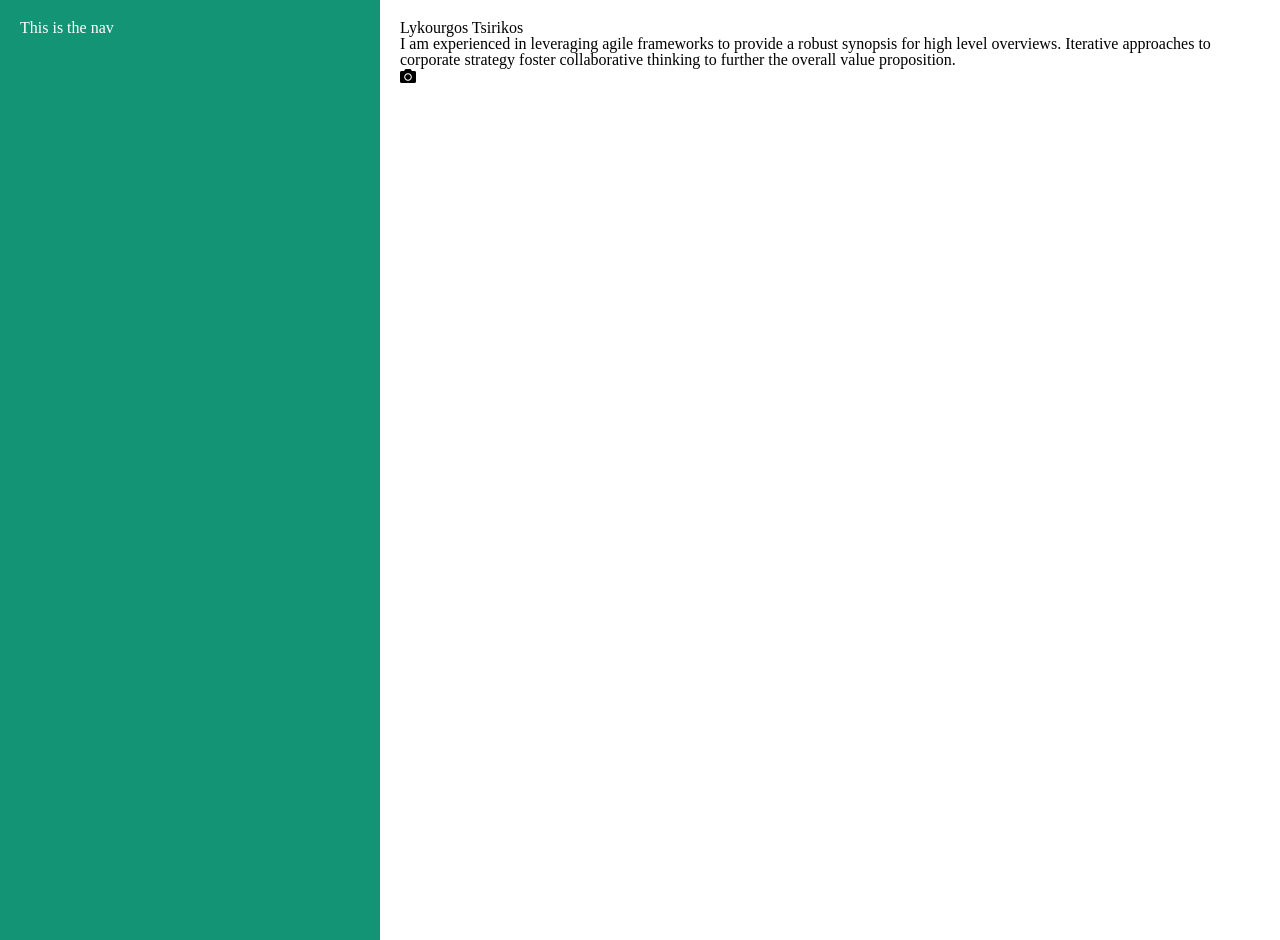
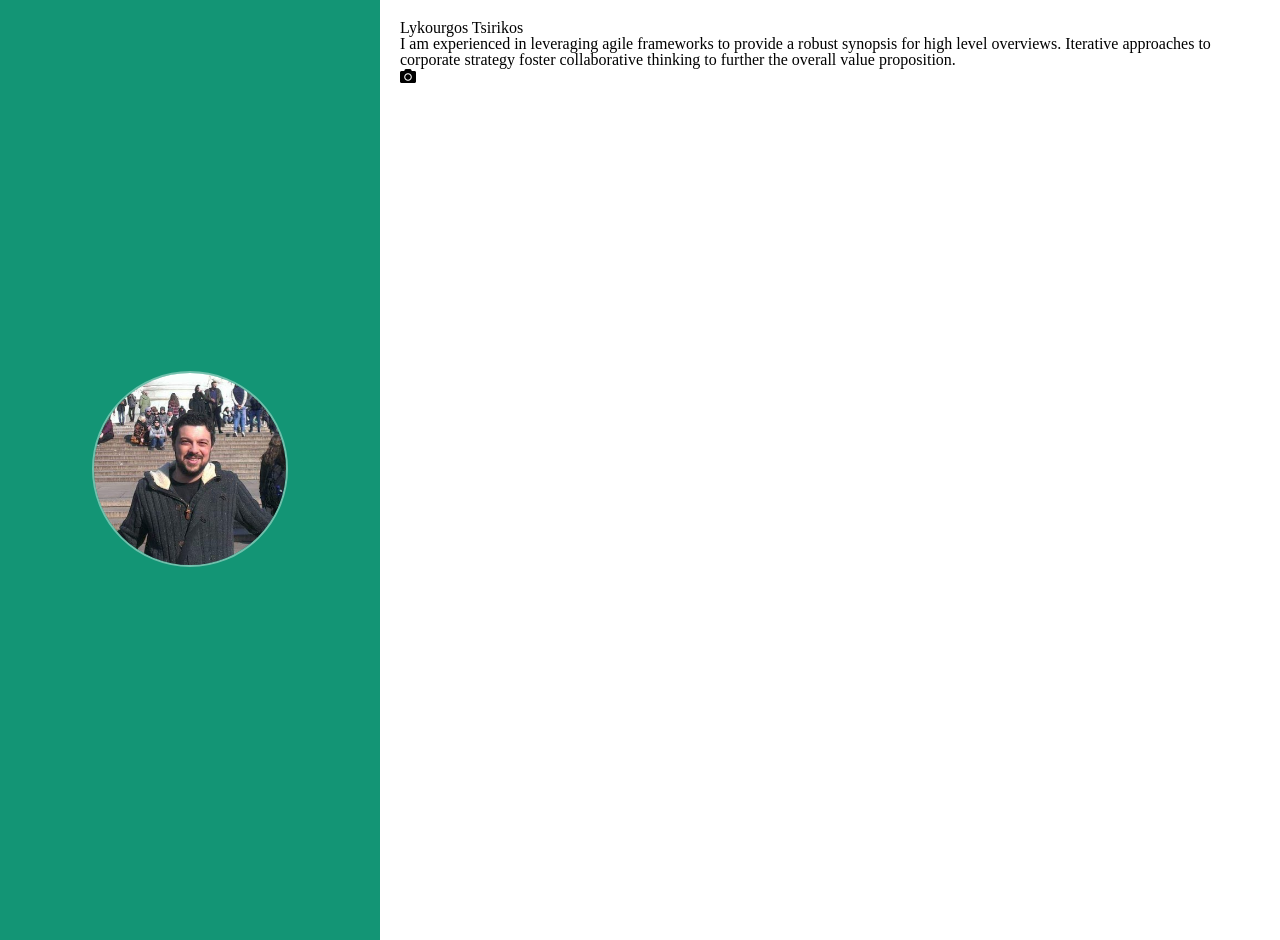
Before and after one commit to ltdev22/ltdev22.github.io, a Jekyll site: the page built from index.html, in a window 1280 px wide. Built offline with Jekyll 4.4.1, drawn with Linux system fonts in a browser that asks for light colours.

Commit message:
Add profile image

```diff
--- a/_includes/nav.html
+++ b/_includes/nav.html
@@ -1 +1,5 @@
-<nav class="nav">This is the nav</nav>
+<nav class="nav">
+    <a href="#" class="nav-brand">
+        <img src="assets/img/lykourgos.png" alt="{{ page.title }}">
+    </a>
+</nav>
--- a/_sass/nav.scss
+++ b/_sass/nav.scss
@@ -3,4 +3,21 @@
     color: $light-color;
     padding: 20px;
     height: 100vh;
+    display: flex;
+    flex-direction: column;
+    justify-content: center;
+    text-align: center;
+
+    .nav-brand {
+        img {
+            max-width: 12rem;
+            max-height: 12rem;
+            border-radius: 50%;
+            border: 2px solid rgba($light-color,.4);
+            transition: 0.3s;
+            &:hover {
+                border-color: $light-color;
+            }
+        }
+    }
 }
```
Also changed, not shown: _config.yml (line endings or trailing spaces), assets/img/lykourgos.png (added).
